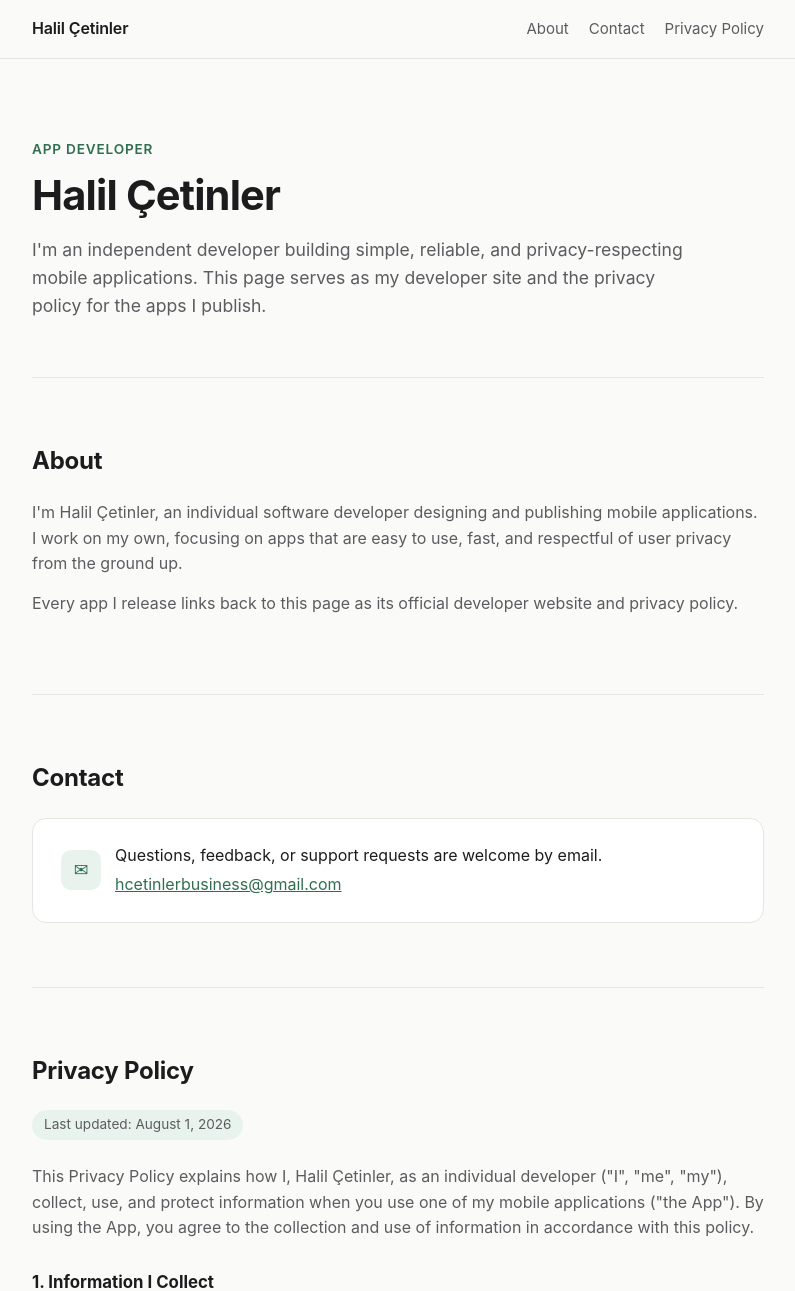
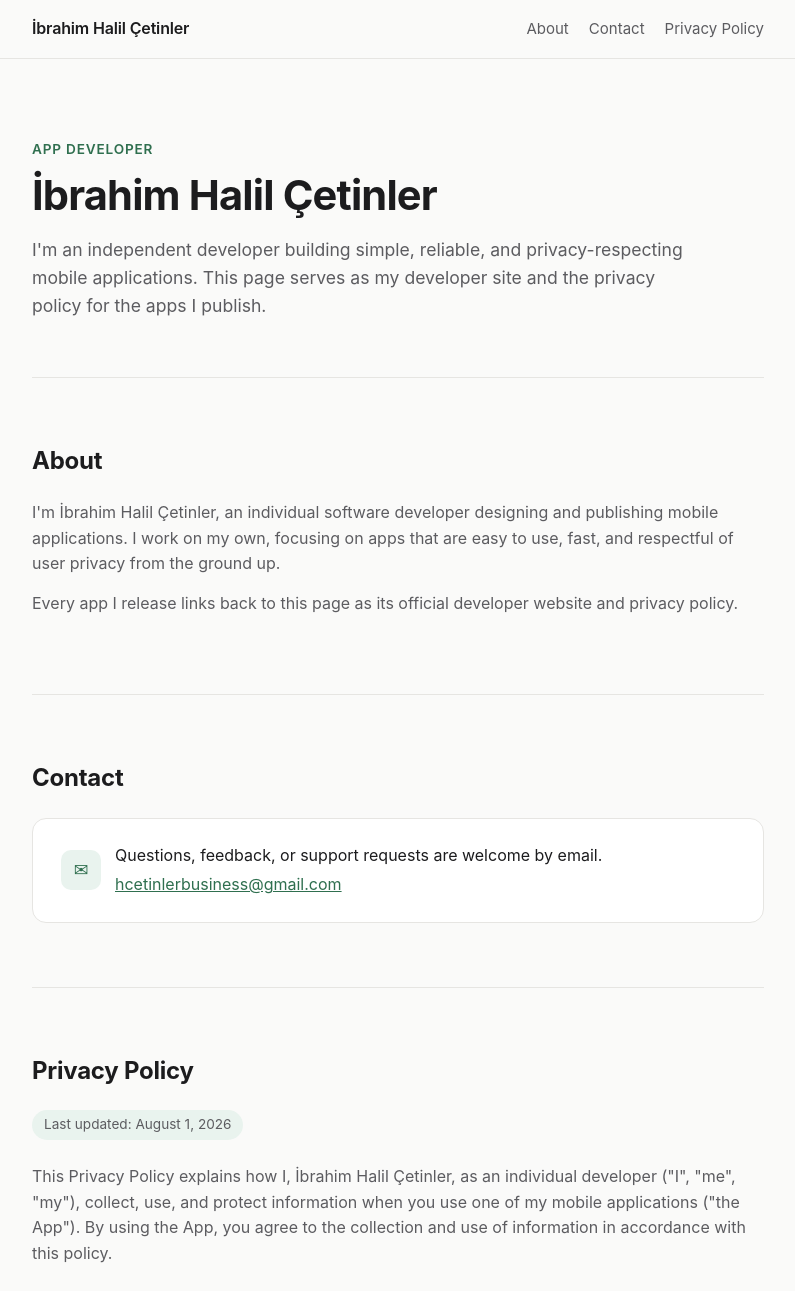
Before and after one commit to HalilCetinler/HalilCetinlerWebSite, a plain HTML site: page index.html in a window 1280 px wide. Shown: the top 1291 px of the page, without its empty margins (242-1037 px from the left). Drawn offline with Linux system fonts and the light colour scheme.

Commit message:
name changes

```diff
--- a/index.html
+++ b/index.html
@@ -3,8 +3,8 @@
 <head>
 <meta charset="UTF-8" />
 <meta name="viewport" content="width=device-width, initial-scale=1.0" />
-<title>Halil Çetinler — App Developer</title>
-<meta name="description" content="Halil Çetinler is an independent mobile app developer building simple, useful, privacy-respecting applications." />
+<title>İbrahim Halil Çetinler — App Developer</title>
+<meta name="description" content="İbrahim Halil Çetinler is an independent mobile app developer building simple, useful, privacy-respecting applications." />
 <style>
   :root {
     --bg: #fafaf9;
@@ -222,7 +222,7 @@
 
 <header>
   <nav>
-    <a class="brand" href="#top">Halil Çetinler</a>
+    <a class="brand" href="#top">İbrahim Halil Çetinler</a>
     <div class="links">
       <a href="#about">About</a>
       <a href="#contact">Contact</a>
@@ -235,7 +235,7 @@
 
   <section class="hero" id="top">
     <p class="eyebrow">App Developer</p>
-    <h1>Halil Çetinler</h1>
+    <h1>İbrahim Halil Çetinler</h1>
     <p class="lead">
       I'm an independent developer building simple, reliable, and privacy-respecting
       mobile applications. This page serves as my developer site and the privacy
@@ -246,7 +246,7 @@
   <section id="about">
     <h2>About</h2>
     <p>
-      I'm Halil Çetinler, an individual software developer designing and publishing
+      I'm İbrahim Halil Çetinler, an individual software developer designing and publishing
       mobile applications. I work on my own, focusing on apps that are easy to use,
       fast, and respectful of user privacy from the ground up.
     </p>
@@ -276,7 +276,7 @@
     <span class="updated">Last updated: August 1, 2026</span>
 
     <p>
-      This Privacy Policy explains how I, Halil Çetinler, as an individual
+      This Privacy Policy explains how I, İbrahim Halil Çetinler, as an individual
       developer ("I", "me", "my"), collect, use, and protect information when
       you use one of my mobile applications ("the App"). By using the App, you
       agree to the collection and use of information in accordance with this
@@ -363,7 +363,7 @@
 </main>
 
 <footer>
-  <span>© 2026 Halil Çetinler</span>
+  <span>© 2026 İbrahim Halil Çetinler</span>
   <span><a href="mailto:hcetinlerbusiness@gmail.com">hcetinlerbusiness@gmail.com</a></span>
 </footer>
 
```
